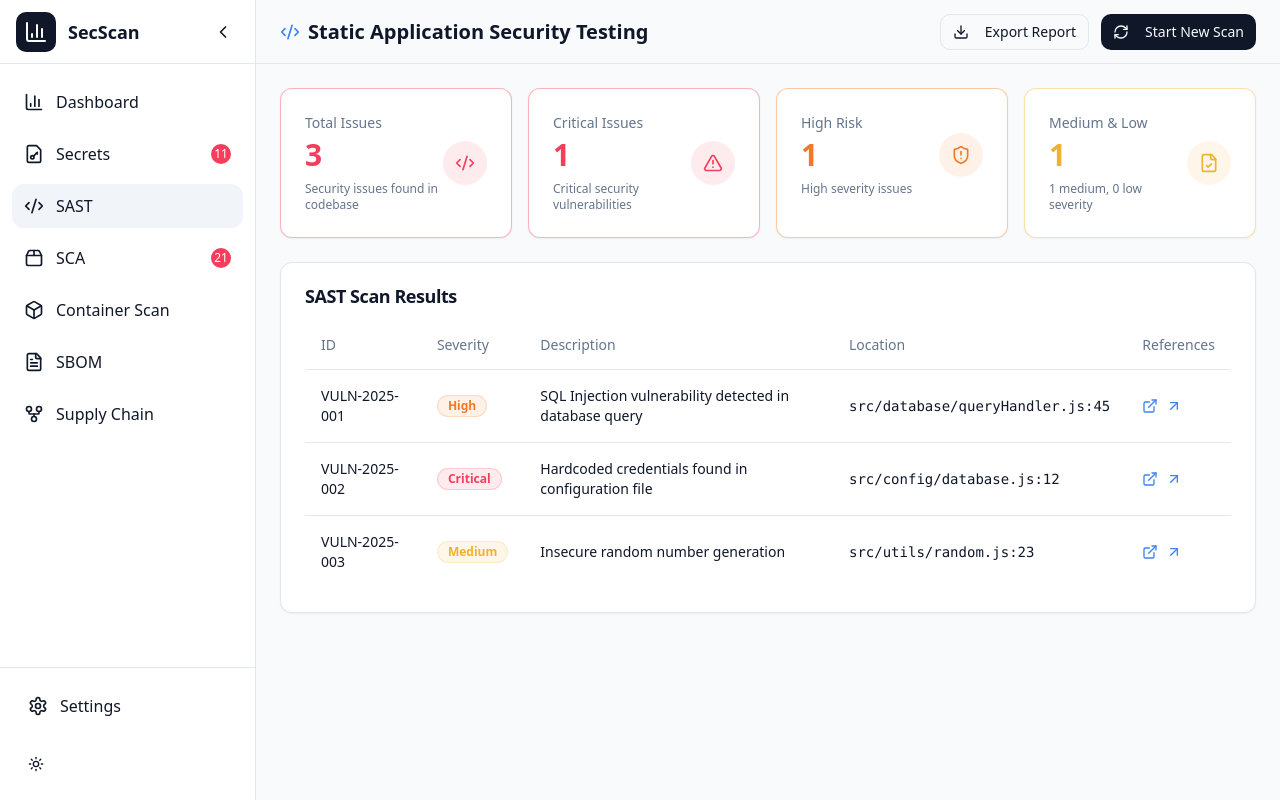
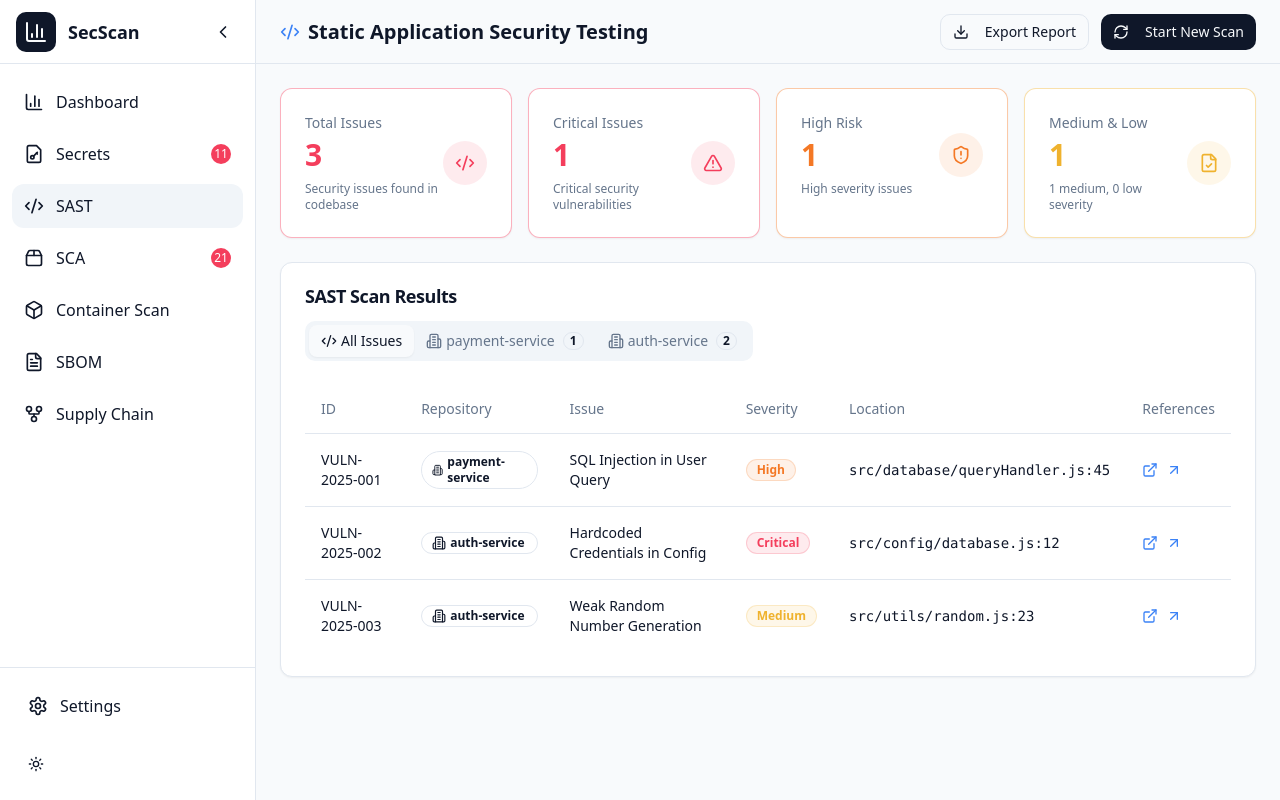
Before and after one commit to rajpranesh-cd/devsecops, a React (Vite) app: page /sast in a window 1280 px wide. Built offline with nearby package versions, Linux system fonts and the light colour scheme.

Commit message:
Enhance SAST report structure
Include repository name and issue title in SAST reports for improved clarity and utility.

```diff
--- a/src/data/sastData.ts
+++ b/src/data/sastData.ts
@@ -1,6 +1,8 @@
 
 export type SastVulnerability = {
   id: string;
+  repository: string;
+  issueTitle: string;
   severity: 'Critical' | 'High' | 'Medium' | 'Low';
   description: string;
   location: {
@@ -16,6 +18,8 @@ export type SastVulnerability = {
 export const sastResults: SastVulnerability[] = [
   {
     id: "VULN-2025-001",
+    repository: "payment-service",
+    issueTitle: "SQL Injection in User Query",
     severity: "High",
     description: "SQL Injection vulnerability detected in database query",
     location: {
@@ -29,6 +33,8 @@ export const sastResults: SastVulnerability[] = [
   },
   {
     id: "VULN-2025-002",
+    repository: "auth-service",
+    issueTitle: "Hardcoded Credentials in Config",
     severity: "Critical",
     description: "Hardcoded credentials found in configuration file",
     location: {
@@ -42,6 +48,8 @@ export const sastResults: SastVulnerability[] = [
   },
   {
     id: "VULN-2025-003",
+    repository: "auth-service",
+    issueTitle: "Weak Random Number Generation",
     severity: "Medium",
     description: "Insecure random number generation",
     location: {
@@ -62,5 +70,9 @@ export const sastSummary = {
     High: sastResults.filter(v => v.severity === 'High').length,
     Medium: sastResults.filter(v => v.severity === 'Medium').length,
     Low: sastResults.filter(v => v.severity === 'Low').length
-  }
+  },
+  repositoryCounts: sastResults.reduce((acc, v) => {
+    acc[v.repository] = (acc[v.repository] || 0) + 1;
+    return acc;
+  }, {} as Record<string, number>)
 };
--- a/src/pages/SAST.tsx
+++ b/src/pages/SAST.tsx
@@ -4,7 +4,7 @@ import { Sidebar } from '@/components/layout/Sidebar';
 import { DashboardCard } from '@/components/dashboard/DashboardCard';
 import { Button } from '@/components/ui/button';
 import { Badge } from '@/components/ui/badge';
-import { Code2, Download, RefreshCw, ExternalLink, ArrowUpRight } from 'lucide-react';
+import { Code2, Download, RefreshCw, ExternalLink, ArrowUpRight, Building2, AlertTriangle } from 'lucide-react';
 import { Table, TableBody, TableCell, TableHead, TableHeader, TableRow } from '@/components/ui/table';
 import { sastResults, sastSummary, SastVulnerability } from '@/data/sastData';
 import { SastSecurityStats } from '@/components/sast/SastSecurityStats';
@@ -13,6 +13,7 @@ import { Tabs, TabsContent, TabsList, TabsTrigger } from '@/components/ui/tabs';
 
 export default function SAST() {
   const [selectedVulnerability, setSelectedVulnerability] = useState<SastVulnerability | null>(null);
+  const [activeTab, setActiveTab] = useState('all');
 
   const getSeverityColor = (severity: string) => {
     switch (severity) {
@@ -28,6 +29,14 @@ export default function SAST() {
         return 'text-muted-foreground bg-muted/50 border-muted/20';
     }
   };
+
+  // Get unique repositories
+  const repositories = Array.from(new Set(sastResults.map(vuln => vuln.repository)));
+
+  // Filter vulnerabilities based on active tab
+  const filteredVulnerabilities = activeTab === 'all'
+    ? sastResults
+    : sastResults.filter(vuln => vuln.repository === activeTab);
 
   return (
     <div className="flex h-screen w-full bg-background">
@@ -69,14 +78,24 @@ export default function SAST() {
                   >
                     ← Back to Results
                   </Button>
+                  <div className="flex items-center gap-3">
+                    <Badge variant="outline" className="flex items-center gap-1">
+                      <Building2 className="h-3.5 w-3.5 mr-1" />
+                      {selectedVulnerability.repository}
+                    </Badge>
                     <Badge className={cn('border', getSeverityColor(selectedVulnerability.severity))}>
                       {selectedVulnerability.severity}
                     </Badge>
                   </div>
+                </div>
 
                 <div className="space-y-4">
                   <div>
+                    <div className="flex items-center gap-2">
                       <h3 className="text-lg font-medium">{selectedVulnerability.id}</h3>
+                      <span className="text-muted-foreground">-</span>
+                      <h3 className="text-lg">{selectedVulnerability.issueTitle}</h3>
+                    </div>
                     <p className="text-muted-foreground mt-1">
                       {selectedVulnerability.description}
                     </p>
@@ -129,18 +148,42 @@ export default function SAST() {
                 </div>
               </div>
             ) : (
+              <>
+                <Tabs value={activeTab} onValueChange={setActiveTab} className="mb-6">
+                  <TabsList>
+                    <TabsTrigger value="all" className="flex items-center gap-1">
+                      <Code2 className="h-4 w-4" />
+                      All Issues
+                    </TabsTrigger>
+                    {repositories.map(repo => (
+                      <TabsTrigger
+                        key={repo}
+                        value={repo}
+                        className="flex items-center gap-1"
+                      >
+                        <Building2 className="h-4 w-4" />
+                        {repo}
+                        <Badge variant="outline" className="ml-1 rounded-full py-0 px-1.5 text-xs">
+                          {sastResults.filter(v => v.repository === repo).length}
+                        </Badge>
+                      </TabsTrigger>
+                    ))}
+                  </TabsList>
+                </Tabs>
+
                 <Table>
                   <TableHeader>
                     <TableRow>
                       <TableHead>ID</TableHead>
+                      <TableHead>Repository</TableHead>
+                      <TableHead>Issue</TableHead>
                       <TableHead>Severity</TableHead>
-                    <TableHead>Description</TableHead>
                       <TableHead>Location</TableHead>
                       <TableHead>References</TableHead>
                     </TableRow>
                   </TableHeader>
                   <TableBody>
-                  {sastResults.map((vuln) => (
+                    {filteredVulnerabilities.map((vuln) => (
                       <TableRow
                         key={vuln.id}
                         className="cursor-pointer hover:bg-muted/50"
@@ -148,11 +191,17 @@ export default function SAST() {
                       >
                         <TableCell className="font-medium">{vuln.id}</TableCell>
                         <TableCell>
+                          <Badge variant="outline" className="flex items-center gap-1">
+                            <Building2 className="h-3.5 w-3.5" />
+                            {vuln.repository}
+                          </Badge>
+                        </TableCell>
+                        <TableCell className="max-w-md">{vuln.issueTitle}</TableCell>
+                        <TableCell>
                           <Badge className={cn('border', getSeverityColor(vuln.severity))}>
                             {vuln.severity}
                           </Badge>
                         </TableCell>
-                      <TableCell>{vuln.description}</TableCell>
                         <TableCell className="font-mono text-sm">
                           {vuln.location.file}:{vuln.location.line}
                         </TableCell>
@@ -182,6 +231,7 @@ export default function SAST() {
                     ))}
                   </TableBody>
                 </Table>
+              </>
             )}
           </DashboardCard>
         </main>
```
Lines whose indentation alone changed are shown as unchanged.
